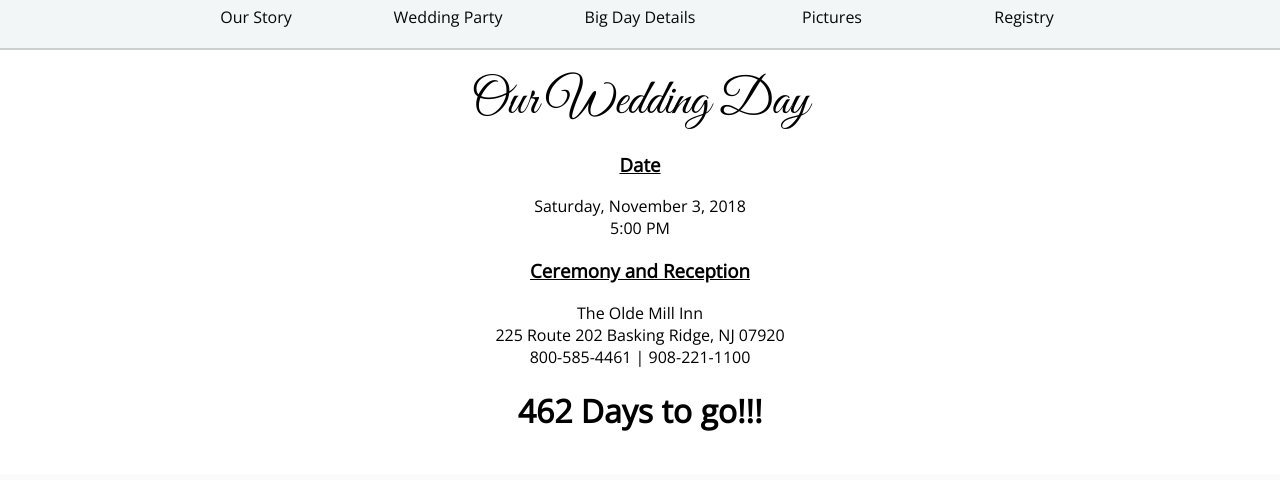
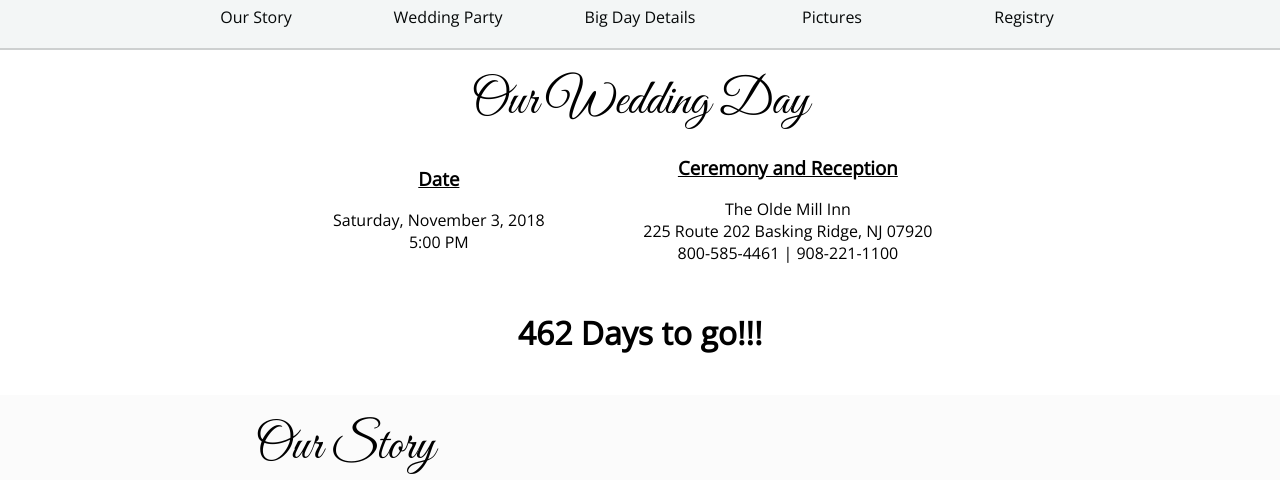
Before and after one commit to PtrMzk/ElizabethAndPiotr, a React (Create React App) app: page / in a window 1280 px wide. Shown: the part 194-674 px from the top of the page. Built offline with nearby package versions, Linux system fonts and the light colour scheme; grey boxes are pictures that could not be loaded.

Commit message:
Created table in Wedding Day section

```diff
--- a/src/components/content/WeddingOverview.js
+++ b/src/components/content/WeddingOverview.js
@@ -37,16 +37,26 @@ class WeddingOverview extends Component {
                     <div className="content-block-title">
                         Our Wedding Day
                     </div>
-                    <h3>Date</h3>
-                    Saturday, November 3, 2018
-                    <br/>5:00 PM
+                    <table className="content-block-wedding-day-details-table">
+                        <tr>
+                            <td><h3>Date</h3>
+                                Saturday, November 3, 2018
+                                <br/>5:00 PM
+                            </td>
+                            <td>
+                                <h3>Ceremony and Reception</h3>
+                                The Olde Mill Inn
+                                <br/>225 Route 202 Basking Ridge, NJ 07920
+                                <br/>800-585-4461 | 908-221-1100
+                            </td>
+                        </tr>
+                    </table>
 
-                    <h3>Ceremony and Reception</h3>
-                    The Olde Mill Inn
-                    <br/>225 Route 202 Basking Ridge, NJ 07920
-                    <br/>800-585-4461 | 908-221-1100
 
-                    <br/> <h1> {this.state.daysToWedding} {this.state.daysToWedding === 1? "Day" : "Days"} to go!!!</h1>
+
+
+                    <br/> <h1> {this.state.daysToWedding} {this.state.daysToWedding === 1 ? "Day" : "Days"} to
+                    go!!!</h1>
                 </div>
             </div>
         );
--- a/src/stylesheets/Content.css
+++ b/src/stylesheets/Content.css
@@ -1,4 +1,4 @@
-.content-box{
+.content-box {
     min-height: 250px;
 }
 
@@ -14,7 +14,7 @@ h3 {
     background: #fbfbfb;
 }
 
-.content-block-wrapper{
+.content-block-wrapper {
     min-height: 100px;
     padding: 20px;
     max-width: 1200px;
@@ -23,55 +23,60 @@ h3 {
     overflow: auto;
 }
 
-.content-block-wrapper-padded
-{
+.content-block-wrapper-padded {
 
 }
 
-.content-block-text-left{
-    text-align:left;
+.content-block-wedding-day-details-table {
+    margin-left: auto;
+    margin-right: auto;
+    width: 700px;
 }
 
-.content-block-text-right{
-    text-align:right;
+.content-block-text-left {
+    text-align: left;
 }
 
-.content-block-text-center{
-    text-align:center;
+.content-block-text-right {
+    text-align: right;
 }
 
-.content-block-title{
+.content-block-text-center {
+    text-align: center;
+}
+
+.content-block-title {
     font-family: 'Great Vibes', cursive;
     font-size: 50px;
     text-align: center;
 }
 
-.content-block-image-right{
+.content-block-image-right {
     float: right;
-    padding-left:20px;
+    padding-left: 20px;
 }
 
-.content-block-image-left{
+.content-block-image-left {
     float: left;
-    padding-right:20px;
+    padding-right: 20px;
 }
 
-div[class*='content-block-image']{
+div[class*='content-block-image'] {
     padding-top: 67px;
 }
 
-.content-block-image-big-day{
+.content-block-image-big-day {
     width: 380px;
-    height:auto;
+    height: auto;
 
-    border-radius:8%;
-    overflow:hidden;
+    border-radius: 8%;
+    overflow: hidden;
 }
 
-.content-block-image-our-story{
+.content-block-image-our-story {
     width: 570px;
-    height:auto;
+    height: auto;
 
-    border-radius:5%;
-    overflow:hidden;
+    border-radius: 5%;
+    overflow: hidden;
 }
```
